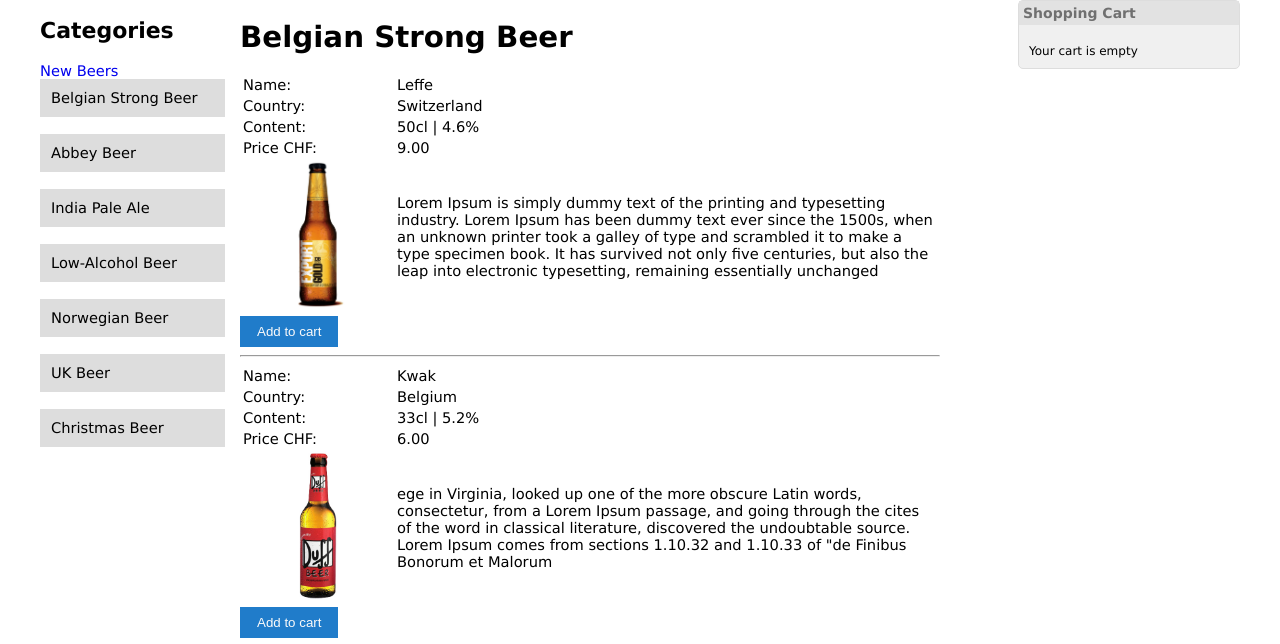
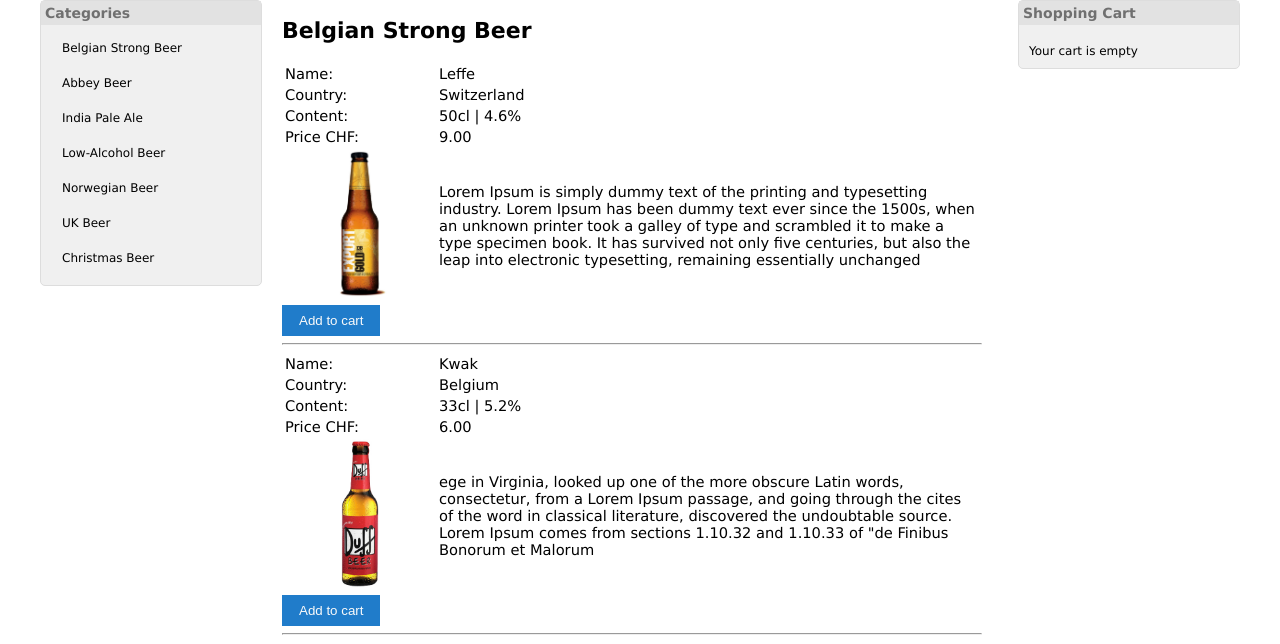
Before and after one commit to kochm8/ch.bfh.bti7054.w2014.p.beerwebshop, a PHP site: page /index.php?categoryid=1 in a window 1280 px wide. Shown: the part 188-832 px from the top of the page. Run offline with PHP 8.4, Linux system fonts and the light colour scheme; data comes from the database, SQL or seed files in the repository; both versions use the stored data as it was after the commit.

Commit message:
new content in sql_import
category layout

```diff
--- a/Content.php
+++ b/Content.php
@@ -8,19 +8,16 @@
 
 		$_db = DBHandler::getInstance ();
 
-		//Content Title
-		$res = $_db->getCategoryById($category_ID);
-		while ( $category = $res->fetch_object() ) {
-			echo "<h1>" . $category->category_name . "</h1>";
-		}
-
 		//Content Beers
 		$res = $_db->getProductsByCategoryId($category_ID);
 		$beers = array();
+
 		while ( $beer = $res->fetch_object () ) {
 			$beers[] = $beer;
 		}
+
 		$content = new Content_table($beers, $lang);
+		$content->setTitle($_db->getCategoryById($category_ID)->fetch_object()->category_name);
 		$content->printTable($current_url);
 
 
--- a/classes/Category.php
+++ b/classes/Category.php
@@ -12,14 +12,12 @@ class Category {
 		$_db = DBHandler::getInstance ();
 		$res = $_db->getAllCategories ();
 
-		$url = $_SERVER ['PHP_SELF'];
-
 		//loop through categories and create url to category
 		echo '<ul>';
 		while ( $categories = $res->fetch_object () ) {
+			$url = $_SERVER ['PHP_SELF'];
 			$url = $url . "?categoryid=" . $categories->category_ID;
 			echo "<li><a href=\"$url\">" . $categories->category_name . "</a></li>";
-			echo "<br />";
 		}
 		echo '</ul>';
 	}
--- a/classes/Content_table.php
+++ b/classes/Content_table.php
@@ -4,13 +4,20 @@ class Content_table{
 
 	private $array = array();
 	private $lang = array();
+	private $title;
 
 	public function __construct($beers, $lang){
 		$this->array = $beers;
 		$this->lang = $lang;
 	}
 
+	public function setTitle($title){
+		$this->title = $title;
+	}
+
 	public function printTable($return_url){
+
+		echo "<h2>" . $this->title . "</h2>";
 
 		for($i=0; $i < sizeOf($this->array); $i++){
 
--- a/css/leftcolumn.css
+++ b/css/leftcolumn.css
@@ -1,15 +1,33 @@
+#leftcolumn {
+    background: none repeat scroll 0 0 #f0f0f0;
+    border: 1px solid #ddd;
+    border-radius: 5px;
+    font-size: 12px;
+    padding: 10px;
+    margin-right: 20px;
+}
+
 #leftcolumn ul {
     margin: 0;
     padding: 0;
-    width:185px;
+    width: 200px;
     list-style-type: none;
+}
+
+
+#leftcolumn h2 {
+    background: none repeat scroll 0 0 #e2e2e2;
+    color: #707070;
+    font-size: 14px;
+    margin: -10px -10px 5px;
+    padding: 4px;
 }
 
 #leftcolumn ul li a {
     text-decoration: none;
     color: black;
     padding: 10.5px 11px;
-    background-color: #ddd;
+    background-color: #f0f0f0;
     display:block;
 }
 
--- a/hint.php
+++ b/hint.php
@@ -40,6 +40,7 @@ if($hint != ''){
 
 	if(sizeof($hints) > 0){
 		$content = new Content_table($hints, $lang);
+		$content->setTitle("Search results");
 		$content->printTable($return_url);
 	}
 }
--- a/index.php
+++ b/index.php
@@ -25,8 +25,6 @@ include_once("init_page.php");
 				echo "<h2>".$lang['CATEGORIES']."</h2>";
 
 				$url = $_SERVER ['PHP_SELF'];
-				echo "<a href=\"$url\">" . $lang['NEWBEERS'] . "</a>";
-				echo "<br />";
 				Category::getCategoryLinks();
 			?>
 		</div>
```
Also changed, not shown: doc/mysql_import.sql (+23 -5 lines), img/beer/B4.jpg.
